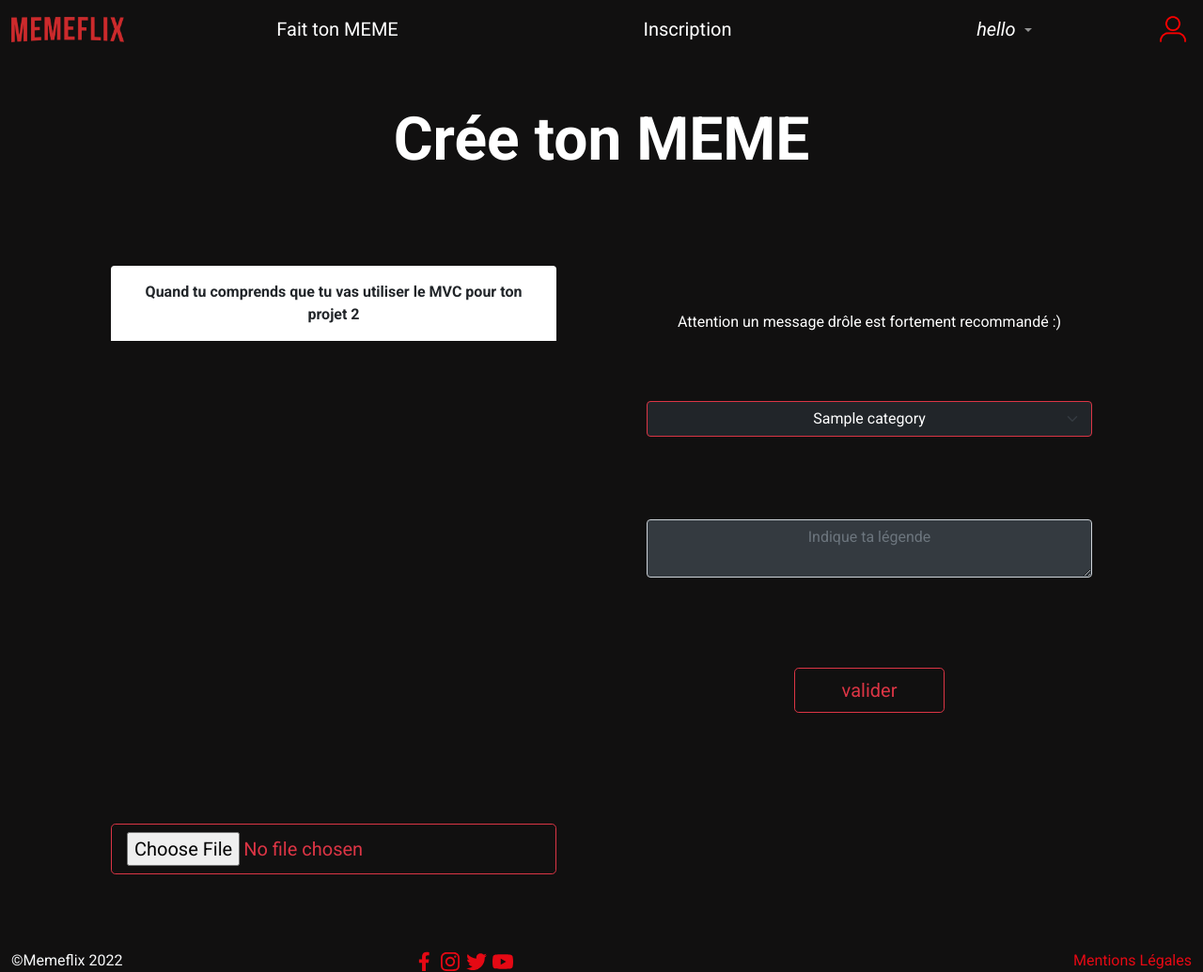
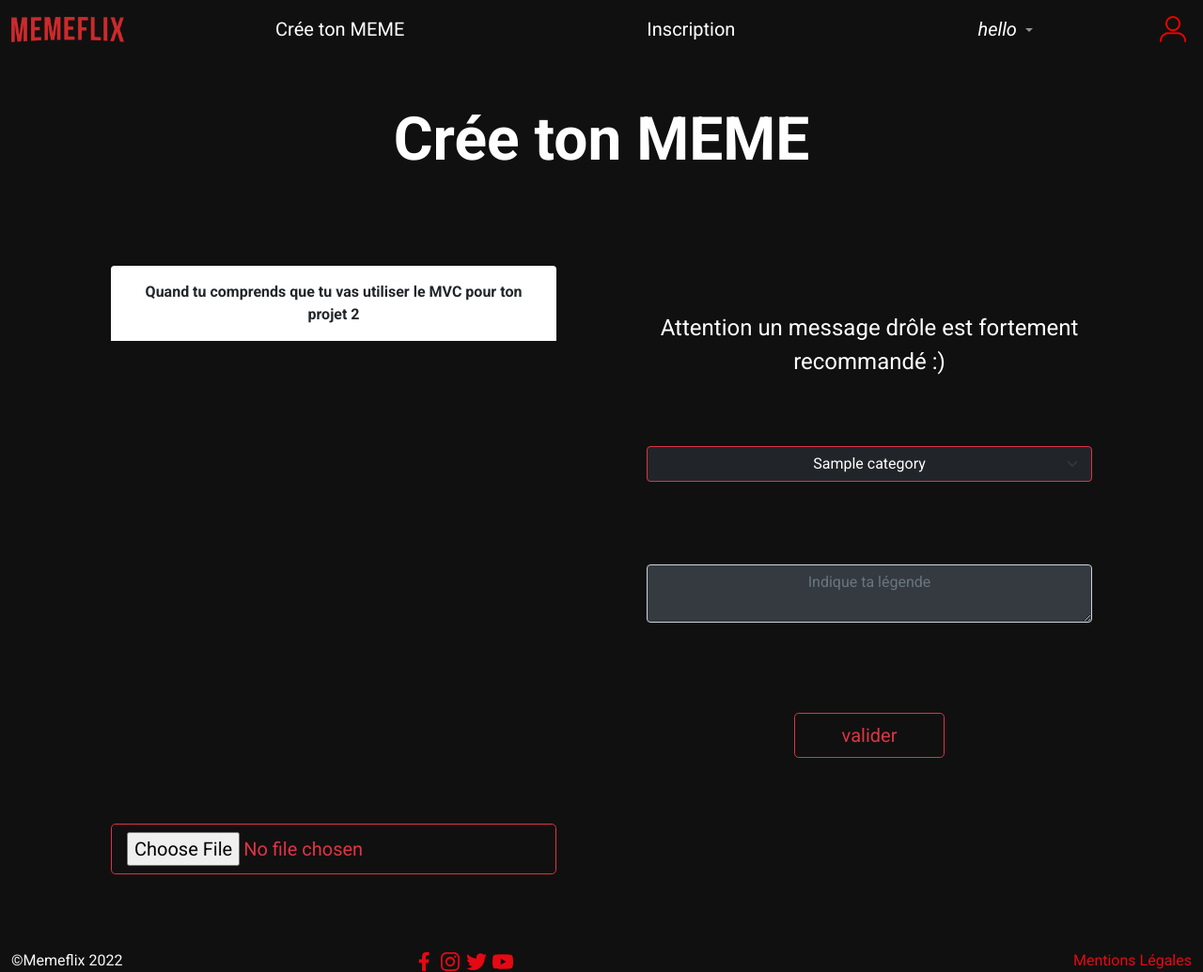
Before and after one commit to WildCodeSchool/2022-03-php-remotefr-p2-meme-flix, a PHP site: template src/View/Meme/create.html.twig in a window 1280 px wide. Shown: the top 1035 px of the page at 94% size. Run offline with PHP 8.4, Linux system fonts and the light colour scheme; the template is opened without the code that fills it: most values are stand-ins (such as "Sample title", 1, 10 or a date in 2020); some libraries are stand-ins or nearby versions.

Commit message:
Fix syntax errors

```diff
--- a/database.sql
+++ b/database.sql
@@ -105,7 +105,7 @@ ENGINE = InnoDB;
 
 LOCK TABLES `category` WRITE;
 /*!40000 ALTER TABLE `category` DISABLE KEYS */;
-INSERT INTO `category` VALUES (1,'Sport'),(2,'Véhicule'),(3,'People'),(4,'Animaux'),(5,'Divers');
+INSERT INTO `category` VALUES (1,'Sport'),(2,'Véhicule'),(3,'Personnes'),(4,'Animaux'),(5,'Divers');
 /*!40000 ALTER TABLE `category` ENABLE KEYS */;
 UNLOCK TABLES;
 -- -----------------------------------------------------
--- a/src/Controller/UserController.php
+++ b/src/Controller/UserController.php
@@ -59,6 +59,7 @@ class UserController extends AbstractController
                 $dataErrors[] = "Ton pseudo est obligatoire";
             }
 
+
             if (empty($credentials["email"])) {
                 $dataErrors[] = "Ton adresse mail est obligatoire";
             }
--- a/src/View/Home/index.html.twig
+++ b/src/View/Home/index.html.twig
@@ -21,7 +21,7 @@
 					<a href="">
 						MEME
 					</a>
-					c'est ICI
+					c'est&nbsp;ICI
 				</h1>
 				<a href="/create" class="stretched-link"></a>
 			</div>
--- a/src/View/Insert/_nav.html.twig
+++ b/src/View/Insert/_nav.html.twig
@@ -1,14 +1,14 @@
 <nav class="navbar navbar-expand-lg sticky-top navbar-dark" style="background-color: #111010">
 	<div class="container-fluid">
 		<a class="navbar-brand col-2-me" href="/">
-			<img class="img-fluid navbar-brand collapse navbar-collapse" src="assets/images/logo_MemeFlix.png" alt="logo_Memeflix" width="120px">
-			<img class="img-fluid navbar-brand d-lg-none" src="assets/images/logo_M.png" alt="logo_M" width="20px">
+			<img class="img-fluid navbar-brand collapse navbar-collapse" src="/assets/images/logo_MemeFlix.png" alt="logo_Memeflix" width="120px">
+			<img class="img-fluid navbar-brand d-lg-none" src="/assets/images/logo_M.png" alt="logo_M" width="20px">
 		</a>
 
 		<ul class="navbar-nav collapse navbar-collapse flex-row justify-content-around col-8">
 
 			<li class="nav-item">
-				<a class="nav-link text-white fs-5" href="/create">Fait ton MEME</a>
+				<a class="nav-link text-white fs-5" href="/create">Crée ton MEME</a>
 			</li>
 			<li class="nav-item">
 				<a class="nav-link text-white fs-5" href="/register">Inscription</a>
@@ -29,7 +29,7 @@
                 </ul>
 	    </ul>
             <a class="navbar-nav col-2-ms" href="/login">
-                <img src="assets/images/logo_user.png" alt="logo_user" width="40" height="40">
+                <img src="/assets/images/logo_user.png" alt="logo_user" width="40" height="40">
 
             </a>
             <a href="/logout" class="d-lg-none">Disconnect</a>
--- a/src/View/Meme/create.html.twig
+++ b/src/View/Meme/create.html.twig
@@ -24,7 +24,7 @@
 				</div>
 				<div class="p-5 col-lg-6">
 
-					<p class="text-white mt-5 mb-5 text-center">
+					<p class="text-white mt-5 mb-5 text-center fs-4">
 						Attention un message drôle est fortement recommandé :)
 					</p>
 					<div>
--- a/src/View/Meme/vote.html.twig
+++ b/src/View/Meme/vote.html.twig
@@ -8,7 +8,7 @@
 
 	<br>
 	<h1 class="text-center mb-5 mt-5">
-		Met ton grain de sel
+		Mets ton grain de sel
 	</h1>
 	<div class="container">
 		<div class="row">
@@ -19,7 +19,7 @@
 				<img id="image" src="http://lusile17.l.u.pic.centerblog.net/o/ca4f5ca4.jpg" class="w-100 img-fluid rounded-bottom" alt="your image"></div>
 
 			<div class="p-5 col-lg-7">
-				<p class="text-white mt-3 mb-5 text-center">
+				<p class="text-white mt-3 mb-5 text-center fs-4">
 					Attention un message drôle est fortement recommandé :)
 				</p>
 				{% set messages = [
@@ -64,7 +64,7 @@
 
 							</button>
 							<p class="text-justify text-white">
-								Attention tout contenu pornographiques, injurieux, racistes où ne correspondant pas aux valeurs de respect sera soumis à une modération.
+								Attention tout contenu pornographique, injurieux, raciste où ne correspondant pas aux valeurs de respect sera soumis à une modération.
 							</p>
 						</div>
 					</div>
--- a/src/View/Users/login.html.twig
+++ b/src/View/Users/login.html.twig
@@ -26,7 +26,7 @@
 						</div>
 
 						<div class="mb-4 text-white">
-							<label for="password" class="form-label">Password</label>
+							<label for="password" class="form-label">Mot de passe</label>
 							<input type="password" class="form-control bg-dark" id="password" name="password"/>
 						</div>
 						<div class="text-center">
--- a/src/View/Users/register.html.twig
+++ b/src/View/Users/register.html.twig
@@ -27,7 +27,7 @@
 							<input type="email" class="form-control" id="email" name="email"/>
 						</div>
 						<div class="mb-4 text-white">
-							<label for="password" class="form-label">Password</label>
+							<label for="password" class="form-label">Mot de passe</label>
 							<input type="password" class="form-control" id="password" name="password"/>
 						</div>
 						<div class="text-center">
--- a/src/View/Users/welcome.html.twig
+++ b/src/View/Users/welcome.html.twig
@@ -6,7 +6,7 @@
 {% block content %}
 
 
-	<h1 class="text-center mb-5 mt-5">Welcome Memer Member</h1>
+	<h1 class="text-center mb-5 mt-5">Welcome <a href="">{{ user.pseudo }}</a> te voilà Memer Member</h1>
 
 	<div class="container">
 		<div class="row">
```
